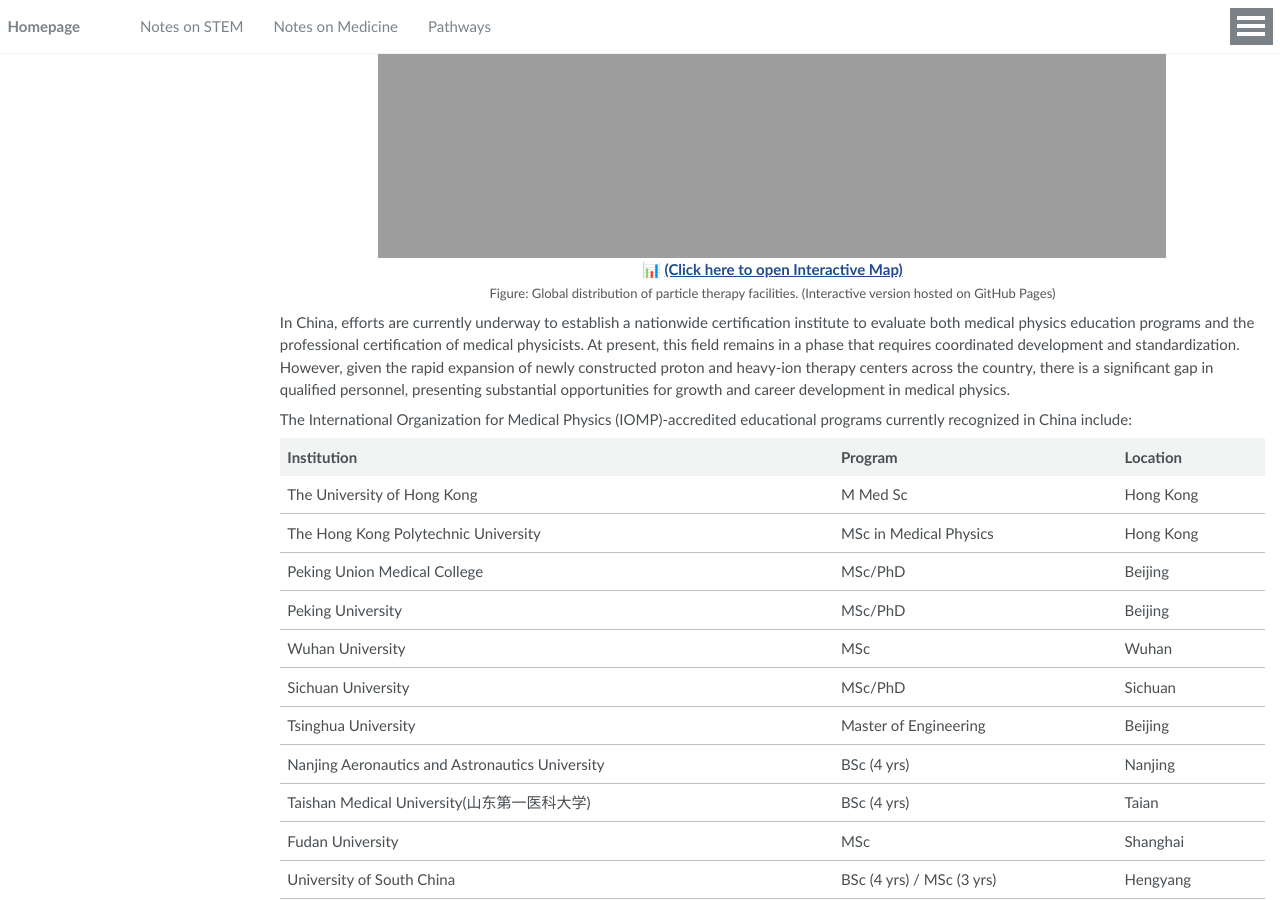
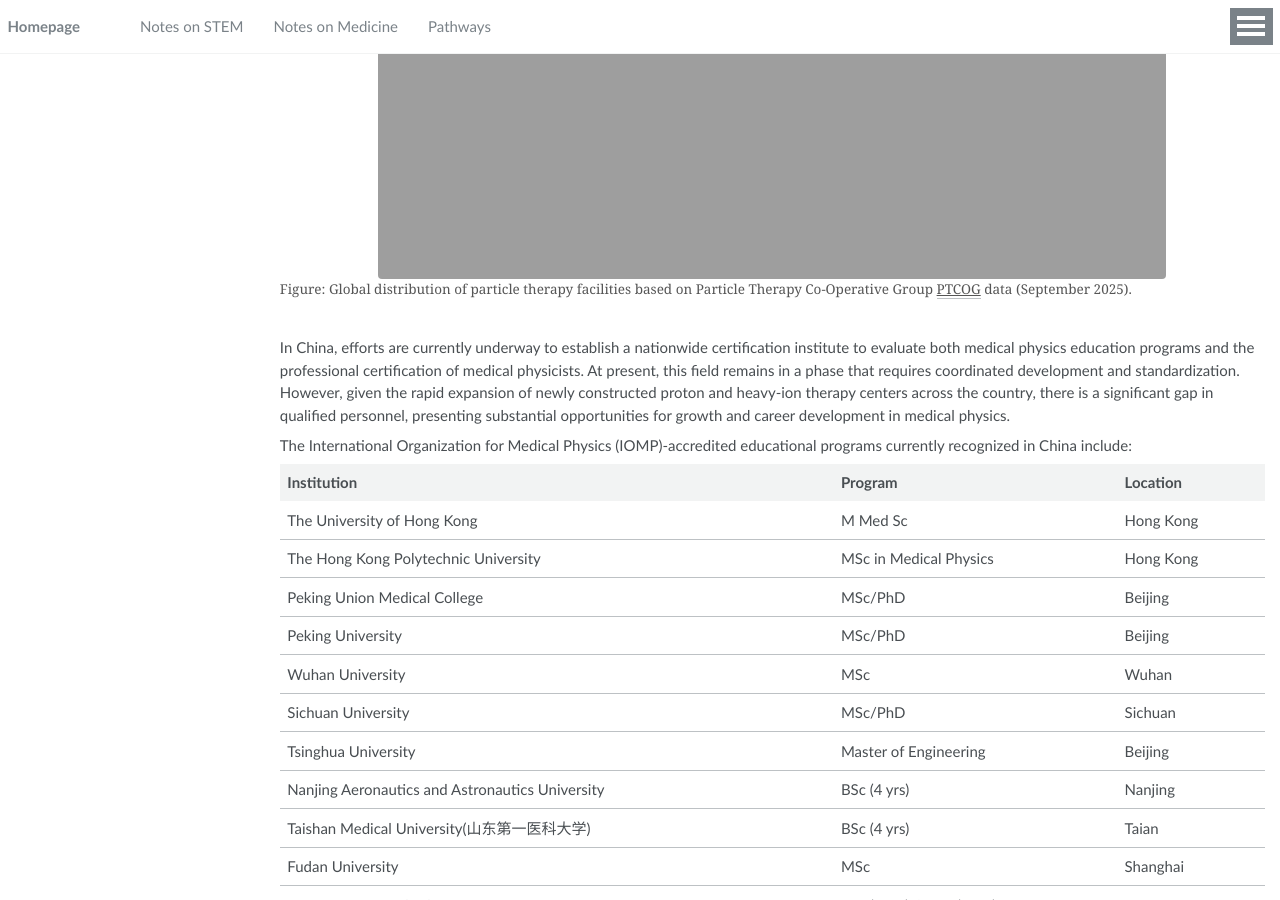
Before and after one commit to Louis-QiuyuLu/Louis-QiuyuLu.github.io, a Jekyll site: the page built from _pages/pathways.md, in a window 1280 px wide and 900 px high, scrolled down 2993 px. Built offline with Jekyll 4.4.1, drawn with Linux system fonts in a browser that asks for light colours.

Commit message:
Update pathways.md

```diff
--- a/_pages/pathways.md
+++ b/_pages/pathways.md
@@ -77,17 +77,14 @@ In Japan, the certification process is regulated by the **Japanese Board for Med
 
 ## China
 
-<p align="center">
-  <a href="https://louis-qiuyulu.github.io/images/index.html" target="_blank">
-    <img src="https://louis-qiuyulu.github.io/images/map_preview.png" width="80%" alt="Click to View Interactive Map">
-  </a>
-  <br>
-  <b>📊 <a href="https://louis-qiuyulu.github.io/images/index.html" target="_blank"> (Click here to open Interactive Map)</a></b>
-  <br>
-  <font size="2" color="#555">
-    Figure: Global distribution of particle therapy facilities. (Interactive version hosted on GitHub Pages)
-  </font>
-</p>
+<figure style="text-align: center;">
+  <img src="https://Louis-QiuyuLu.github.io/images/particle_facilities_worldmap.png"
+       alt="Particle Therapy Facilities World Map"
+       style="width: 80%; height: auto; display: block; margin: 0 auto;">
+  <figcaption style="font-size: 0.9em; color: #555;">
+    Figure: Global distribution of particle therapy facilities based on Particle Therapy Co-Operative Group  <a href="https://www.ptcog.site/index.php/facilities-in-operation-public" target="_blank">PTCOG</a> data (September 2025).
+  </figcaption>
+</figure>
 
 In China, efforts are currently underway to establish a nationwide certification institute to evaluate both medical physics education programs and the professional certification of medical physicists. At present, this field remains in a phase that requires coordinated development and standardization. However, given the rapid expansion of newly constructed proton and heavy-ion therapy centers across the country, there is a significant gap in qualified personnel, presenting substantial opportunities for growth and career development in medical physics.
 
```
